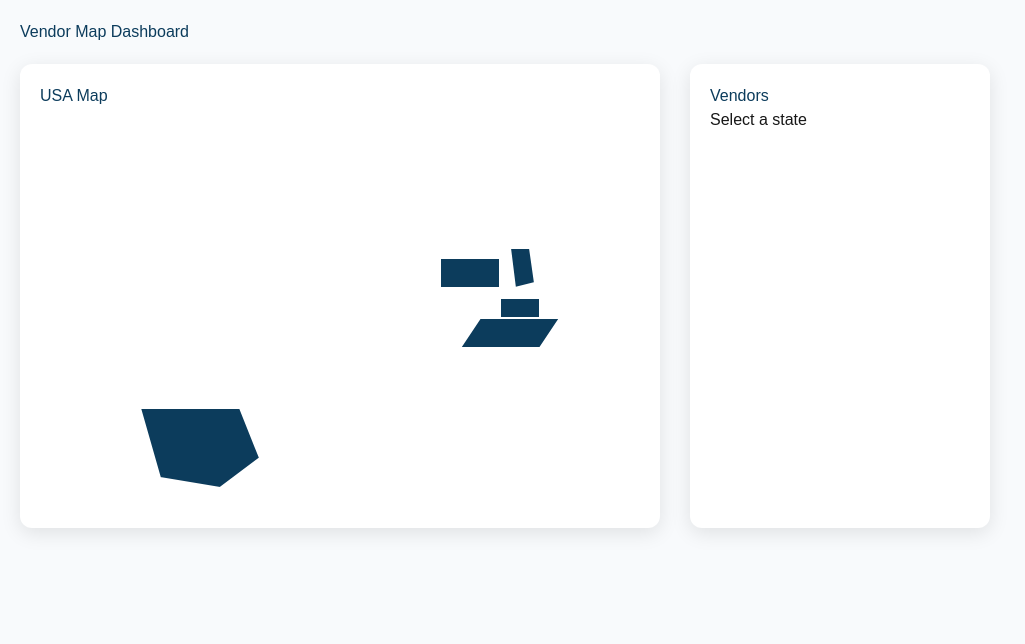
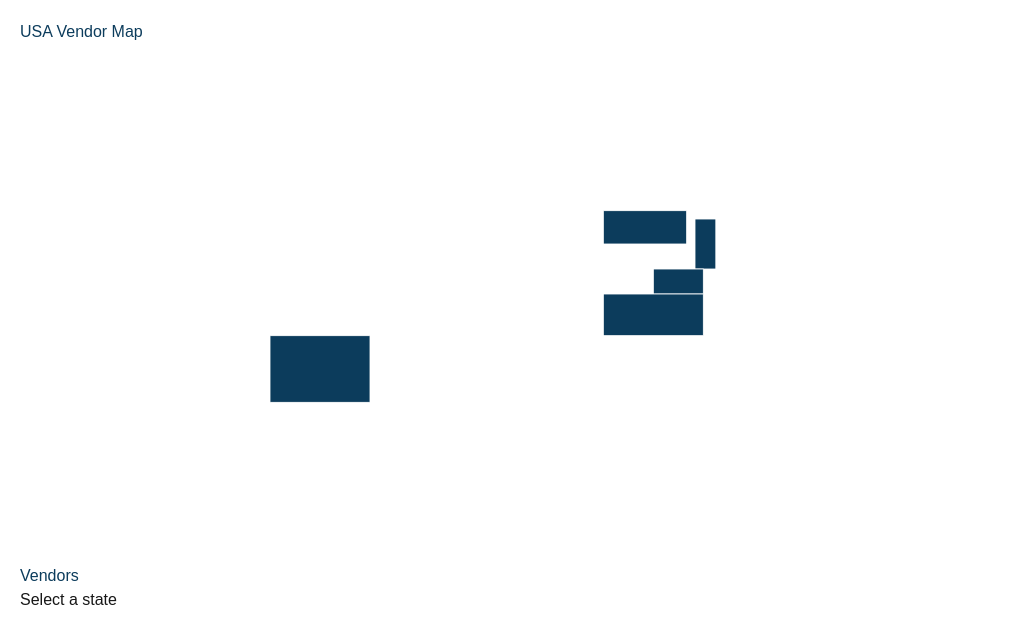
Before and after one commit to masonviener1-cmd/vendor-map2, a Next.js app: page / in a window 1280 px wide. Shown: the top 644 px of the page, without its empty margins (0-1025 px from the left). Built offline with nearby package versions, Linux system fonts and the light colour scheme.

Commit message:
Update page.tsx

```diff
--- a/app/page.tsx
+++ b/app/page.tsx
@@ -5,113 +5,71 @@ import { useState } from "react";
 const PRIMARY = "#0c3c5c";
 const ACCENT = "#B3BE35";
 
-// Vendor Data (sample — expand later)
-const vendorData: any = {
-  MD: ["Chesapeake Contracting Group","Glen Arm Construction"],
-  VA: ["Bognet Construction","Benchmark Building Solutions"],
-  PA: ["Adams Bickel"],
-  NJ: ["A. Hinman Construction"],
-  TX: ["Synergy","SYCON"]
+// Add your vendor states here
+const vendorStates: any = {
+  TX: ["Texas Vendor"],
+  PA: ["Pennsylvania Vendor"],
+  NJ: ["New Jersey Vendor"],
+  MD: ["Maryland Vendor"],
+  VA: ["Virginia Vendor"],
 };
 
-// Simplified real US map using SVG paths (focus on your active states)
-const states = [
-  {
-    id: "TX",
-    path: "M100 300 L200 300 L220 350 L180 380 L120 370 Z"
-  },
-  {
-    id: "PA",
-    path: "M400 150 L460 150 L460 180 L400 180 Z"
-  },
-  {
-    id: "NJ",
-    path: "M470 140 L490 140 L495 175 L475 180 Z"
-  },
-  {
-    id: "MD",
-    path: "M460 190 L500 190 L500 210 L460 210 Z"
-  },
-  {
-    id: "VA",
-    path: "M440 210 L520 210 L500 240 L420 240 Z"
-  }
-];
-
 export default function Page() {
-  const [selectedState, setSelectedState] = useState<string | null>(null);
+  const [selected, setSelected] = useState<string | null>(null);
 
   return (
-    <div
-      style={{
-        padding: 20,
-        background: "#f8fafc",
-        minHeight: "100vh",
-        fontFamily: "Arial"
-      }}
-    >
-      <h2 style={{ color: PRIMARY, marginBottom: 20 }}>
-        Vendor Map Dashboard
-      </h2>
+    <div style={{ padding: 20, fontFamily: "Arial" }}>
+      <h2 style={{ color: PRIMARY }}>USA Vendor Map</h2>
 
-      <div style={{ display: "flex", gap: 30, flexWrap: "wrap" }}>
+      <svg viewBox="0 0 960 600" style={{ width: "100%", maxWidth: 800 }}>
 
-        {/* MAP */}
-        <div
-          style={{
-            background: "white",
-            padding: 20,
-            borderRadius: 12,
-            boxShadow: "0 5px 20px rgba(0,0,0,0.1)"
-          }}
-        >
-          <h3 style={{ color: PRIMARY }}>USA Map</h3>
+        {/* VERY simplified but proportional US layout */}
 
-          <svg width="600" height="400" viewBox="0 0 600 400">
-            {states.map((state) => {
-              const hasData = vendorData[state.id];
+        {/* Texas */}
+        <rect x="300" y="350" width="120" height="80"
+          fill={selected === "TX" ? ACCENT : vendorStates["TX"] ? PRIMARY : "#ccc"}
+          stroke="#fff"
+          onClick={() => setSelected("TX")}
+        />
 
-              return (
-                <path
-                  key={state.id}
-                  d={state.path}
-                  fill={
-                    selectedState === state.id
-                      ? ACCENT
-                      : hasData
-                      ? PRIMARY
-                      : "#d1d5db"
-                  }
-                  stroke="white"
-                  strokeWidth="2"
-                  onClick={() => hasData && setSelectedState(state.id)}
-                  style={{
-                    cursor: hasData ? "pointer" : "not-allowed",
-                    transition: "0.2s"
-                  }}
+        {/* Pennsylvania */}
+        <rect x="700" y="200" width="100" height="40"
+          fill={selected === "PA" ? ACCENT : vendorStates["PA"] ? PRIMARY : "#ccc"}
+          stroke="#fff"
+          onClick={() => setSelected("PA")}
         />
-              );
-            })}
+
+        {/* New Jersey */}
+        <rect x="810" y="210" width="25" height="60"
+          fill={selected === "NJ" ? ACCENT : vendorStates["NJ"] ? PRIMARY : "#ccc"}
+          stroke="#fff"
+          onClick={() => setSelected("NJ")}
+        />
+
+        {/* Maryland */}
+        <rect x="760" y="270" width="60" height="30"
+          fill={selected === "MD" ? ACCENT : vendorStates["MD"] ? PRIMARY : "#ccc"}
+          stroke="#fff"
+          onClick={() => setSelected("MD")}
+        />
+
+        {/* Virginia */}
+        <rect x="700" y="300" width="120" height="50"
+          fill={selected === "VA" ? ACCENT : vendorStates["VA"] ? PRIMARY : "#ccc"}
+          stroke="#fff"
+          onClick={() => setSelected("VA")}
+        />
+
       </svg>
-        </div>
 
-        {/* Vendor Panel */}
-        <div
-          style={{
-            background: "white",
-            padding: 20,
-            borderRadius: 12,
-            boxShadow: "0 5px 20px rgba(0,0,0,0.1)",
-            minWidth: 300
-          }}
-        >
+      <div style={{ marginTop: 20 }}>
         <h3 style={{ color: PRIMARY }}>
-            Vendors {selectedState && `- ${selectedState}`}
+          Vendors {selected && `- ${selected}`}
         </h3>
 
-          {selectedState ? (
+        {selected ? (
           <ul>
-              {vendorData[selectedState].map((v: string, i: number) => (
+            {vendorStates[selected]?.map((v: string, i: number) => (
               <li key={i}>{v}</li>
             ))}
           </ul>
@@ -120,6 +78,5 @@ export default function Page() {
         )}
       </div>
     </div>
-    </div>
   );
 }
```
Lines whose indentation alone changed are shown as unchanged.
